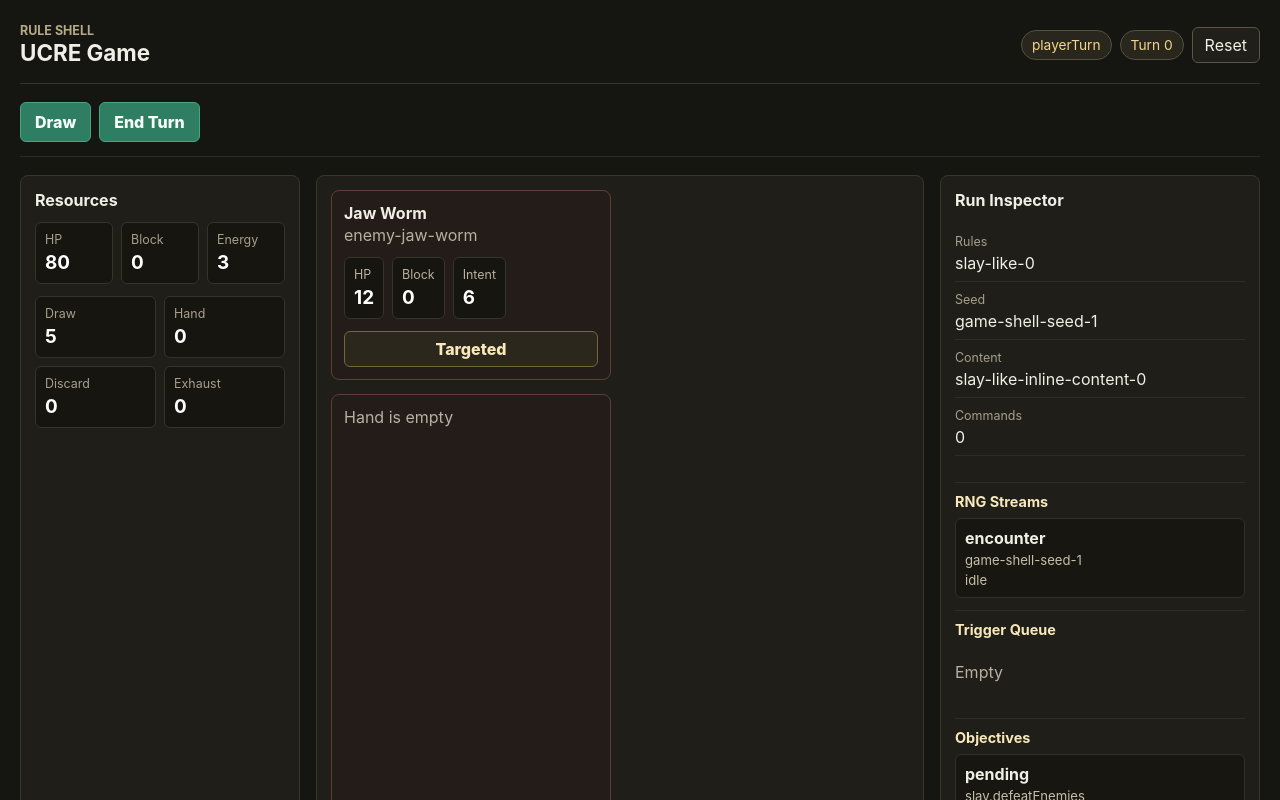
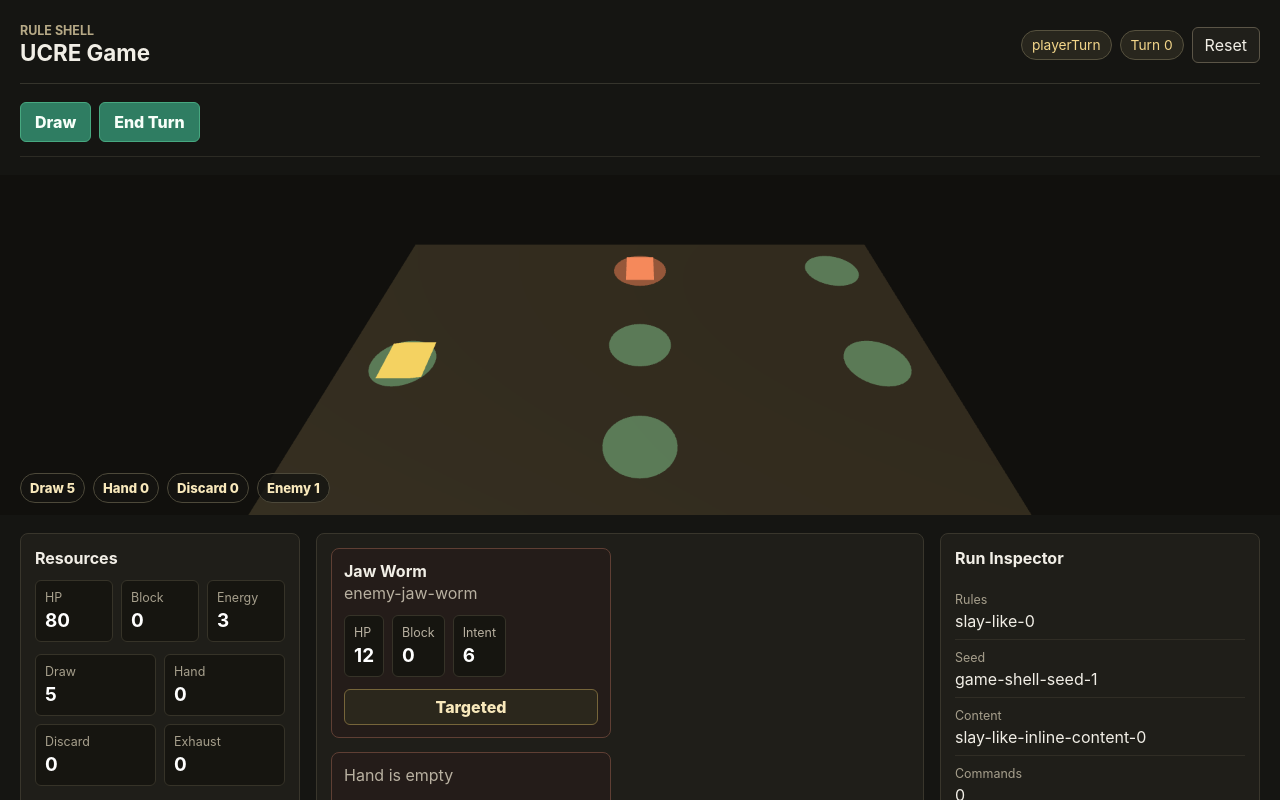
Before and after one commit to onovich/UCRE, a React (Vite) app in the folder apps/game/: page / in a window 1280 px wide. Shown: the top 800 px of the page. Built offline with nearby package versions, Linux system fonts and the light colour scheme.

Commit message:
feat(theater): add three scene shell

```diff
--- a/apps/game/package.json
+++ b/apps/game/package.json
@@ -6,6 +6,7 @@
   "dependencies": {
     "@ucre/core": "workspace:*",
     "@ucre/rulesets": "workspace:*",
+    "@ucre/theater-three": "workspace:*",
     "react": "^19.1.0",
     "react-dom": "^19.1.0"
   },
--- a/apps/game/src/App.tsx
+++ b/apps/game/src/App.tsx
@@ -11,6 +11,7 @@ import {
   executeSlayLikeCommand,
 } from "@ucre/rulesets";
 
+import { TheaterCanvas } from "./TheaterCanvas.js";
 import "./styles.css";
 
 const PLAYER_ID = "player-1";
@@ -178,6 +179,8 @@ export function App({ appName = "UCRE Game" }: AppProps) {
           End Turn
         </button>
       </section>
+
+      <TheaterCanvas state={state} />
 
       <section className="dashboard-grid" aria-label="Game dashboard">
         <aside className="side-panel" aria-label="Resources">
--- /dev/null
+++ b/apps/game/src/TheaterCanvas.tsx
@@ -0,0 +1,74 @@
+import { useEffect, useMemo, useRef } from "react";
+
+import type { GameState } from "@ucre/core";
+import { createCardTheater, type CardTheater, type TheaterRenderInput } from "@ucre/theater-three";
+import { SLAY_LIKE_ZONES } from "@ucre/rulesets";
+
+interface TheaterCanvasProps {
+  readonly state: GameState;
+}
+
+export function TheaterCanvas({ state }: TheaterCanvasProps) {
+  const canvasRef = useRef<HTMLCanvasElement | null>(null);
+  const theaterRef = useRef<CardTheater | null>(null);
+  const renderInput = useMemo(() => createRenderInput(state), [state]);
+  const renderInputRef = useRef(renderInput);
+
+  useEffect(() => {
+    renderInputRef.current = renderInput;
+    theaterRef.current?.update(renderInput);
+  }, [renderInput]);
+
+  useEffect(() => {
+    const canvas = canvasRef.current;
+    const host = canvas?.parentElement;
+    if (!canvas || !host) {
+      return undefined;
+    }
+
+    const theater = createCardTheater(canvas);
+    theaterRef.current = theater;
+
+    const resize = () => {
+      const bounds = host.getBoundingClientRect();
+      theater.resize(bounds.width, bounds.height);
+      theater.update(renderInputRef.current);
+    };
+    const observer = new ResizeObserver(resize);
+    observer.observe(host);
+    resize();
+
+    return () => {
+      observer.disconnect();
+      theater.dispose();
+      theaterRef.current = null;
+    };
+  }, []);
+
+  return (
+    <section className="theater-stage" aria-label="Card theater">
+      <canvas ref={canvasRef} aria-label="Three.js card theater" />
+      <div className="theater-overlay" aria-label="Theater counts">
+        <span>Draw {renderInput.drawPileCount}</span>
+        <span>Hand {renderInput.handCount}</span>
+        <span>Discard {renderInput.discardPileCount}</span>
+        <span>Enemy {renderInput.enemyCount}</span>
+      </div>
+    </section>
+  );
+}
+
+function createRenderInput(state: GameState): TheaterRenderInput {
+  return {
+    drawPileCount: countZoneObjects(state, SLAY_LIKE_ZONES.drawPile),
+    handCount: countZoneObjects(state, SLAY_LIKE_ZONES.hand),
+    playAreaCount: countZoneObjects(state, SLAY_LIKE_ZONES.playArea),
+    discardPileCount: countZoneObjects(state, SLAY_LIKE_ZONES.discardPile),
+    enemyCount: countZoneObjects(state, SLAY_LIKE_ZONES.enemy),
+    rewardCount: countZoneObjects(state, SLAY_LIKE_ZONES.reward),
+  };
+}
+
+function countZoneObjects(state: GameState, zoneId: string): number {
+  return state.zones[zoneId]?.objectIds.length ?? 0;
+}
--- a/apps/game/src/styles.css
+++ b/apps/game/src/styles.css
@@ -137,6 +137,41 @@ button:disabled {
 .command-bar {
   border-bottom: 1px solid #2c2b24;
   padding-bottom: 14px;
+}
+
+.theater-stage {
+  background: #11100d;
+  height: 340px;
+  margin-left: -20px;
+  margin-right: -20px;
+  overflow: hidden;
+  position: relative;
+}
+
+.theater-stage canvas {
+  display: block;
+  height: 100%;
+  width: 100%;
+}
+
+.theater-overlay {
+  bottom: 12px;
+  display: flex;
+  flex-wrap: wrap;
+  gap: 8px;
+  left: 20px;
+  position: absolute;
+  right: 20px;
+}
+
+.theater-overlay span {
+  background: rgb(21 21 18 / 82%);
+  border: 1px solid #4d493a;
+  border-radius: 999px;
+  color: #f8e8bb;
+  font-size: 0.82rem;
+  font-weight: 800;
+  padding: 6px 9px;
 }
 
 .dashboard-grid {
@@ -511,6 +546,12 @@ button:disabled {
     padding: 14px;
   }
 
+  .theater-stage {
+    height: 260px;
+    margin-left: -14px;
+    margin-right: -14px;
+  }
+
   .app-header {
     align-items: flex-start;
     flex-direction: column;
--- a/packages/theater-three/package.json
+++ b/packages/theater-three/package.json
@@ -4,7 +4,8 @@
   "private": true,
   "type": "module",
   "dependencies": {
-    "@ucre/presentation-core": "workspace:*"
+    "@ucre/presentation-core": "workspace:*",
+    "three": "^0.184.0"
   },
   "exports": {
     ".": {
@@ -17,5 +18,8 @@
   ],
   "scripts": {
     "build": "tsc -p tsconfig.json"
+  },
+  "devDependencies": {
+    "@types/three": "^0.184.1"
   }
 }
--- a/packages/theater-three/src/index.ts
+++ b/packages/theater-three/src/index.ts
@@ -1,11 +1,239 @@
 import { UCRE_PRESENTATION_CORE_PACKAGE_ID } from "@ucre/presentation-core";
+import * as THREE from "three";
 
 export interface TheaterThreePackageIdentity {
   presentationCorePackageId: typeof UCRE_PRESENTATION_CORE_PACKAGE_ID;
 }
+
+export const THEATER_ANCHOR_IDS = {
+  drawPile: "drawPile",
+  hand: "hand",
+  playArea: "playArea",
+  discardPile: "discardPile",
+  enemy: "enemy",
+  reward: "reward",
+} as const;
+
+export type TheaterAnchorId = (typeof THEATER_ANCHOR_IDS)[keyof typeof THEATER_ANCHOR_IDS];
+
+export interface TheaterAnchor {
+  readonly id: TheaterAnchorId;
+  readonly label: string;
+  readonly position: readonly [number, number, number];
+}
+
+export interface TheaterRenderInput {
+  readonly drawPileCount: number;
+  readonly handCount: number;
+  readonly playAreaCount: number;
+  readonly discardPileCount: number;
+  readonly enemyCount: number;
+  readonly rewardCount: number;
+}
+
+export interface CardTheater {
+  readonly anchors: readonly TheaterAnchor[];
+  resize(width: number, height: number): void;
+  update(input: TheaterRenderInput): void;
+  render(): void;
+  dispose(): void;
+}
+
+const CARD_WIDTH = 0.44;
+const CARD_HEIGHT = 0.64;
 
 export function createTheaterThreePackageIdentity(): TheaterThreePackageIdentity {
   return {
     presentationCorePackageId: UCRE_PRESENTATION_CORE_PACKAGE_ID,
   };
 }
+
+export function createTheaterAnchorLayout(): readonly TheaterAnchor[] {
+  return [
+    {
+      id: THEATER_ANCHOR_IDS.drawPile,
+      label: "Draw",
+      position: [-3.1, 0, 0.35],
+    },
+    {
+      id: THEATER_ANCHOR_IDS.hand,
+      label: "Hand",
+      position: [0, 0, 1.65],
+    },
+    {
+      id: THEATER_ANCHOR_IDS.playArea,
+      label: "Play",
+      position: [0, 0, 0],
+    },
+    {
+      id: THEATER_ANCHOR_IDS.discardPile,
+      label: "Discard",
+      position: [3.1, 0, 0.35],
+    },
+    {
+      id: THEATER_ANCHOR_IDS.enemy,
+      label: "Enemy",
+      position: [0, 0, -1.75],
+    },
+    {
+      id: THEATER_ANCHOR_IDS.reward,
+      label: "Reward",
+      position: [3.1, 0, -1.75],
+    },
+  ];
+}
+
+export function createCardTheater(canvas: HTMLCanvasElement): CardTheater {
+  const renderer = new THREE.WebGLRenderer({
+    antialias: true,
+    canvas,
+    preserveDrawingBuffer: true,
+  });
+  renderer.setClearColor(0x11100d, 1);
+  renderer.setPixelRatio(1.5);
+
+  const scene = new THREE.Scene();
+  scene.background = new THREE.Color(0x11100d);
+
+  const camera = new THREE.PerspectiveCamera(38, 1, 0.1, 100);
+  camera.position.set(0, 4.6, 4.9);
+  camera.lookAt(0, 0, 0);
+
+  const tableRoot = new THREE.Group();
+  scene.add(tableRoot);
+
+  const table = new THREE.Mesh(
+    new THREE.PlaneGeometry(7.8, 5.1),
+    new THREE.MeshStandardMaterial({
+      color: 0x242019,
+      roughness: 0.78,
+      metalness: 0.05,
+      side: THREE.DoubleSide,
+    }),
+  );
+  table.rotation.x = -Math.PI / 2;
+  tableRoot.add(table);
+
+  const anchors = createTheaterAnchorLayout();
+  const anchorGroup = new THREE.Group();
+  tableRoot.add(anchorGroup);
+
+  for (const anchor of anchors) {
+    const marker = new THREE.Mesh(
+      new THREE.CircleGeometry(0.42, 36),
+      new THREE.MeshStandardMaterial({
+        color: anchor.id === THEATER_ANCHOR_IDS.enemy ? 0x7f4c3c : 0x4a6e5d,
+        roughness: 0.85,
+        side: THREE.DoubleSide,
+      }),
+    );
+    marker.position.set(anchor.position[0], 0.014, anchor.position[2]);
+    marker.rotation.x = -Math.PI / 2;
+    anchorGroup.add(marker);
+  }
+
+  const cardGroup = new THREE.Group();
+  tableRoot.add(cardGroup);
+
+  scene.add(new THREE.HemisphereLight(0xfff0c8, 0x1f2724, 2.2));
+  const keyLight = new THREE.DirectionalLight(0xfff1cb, 2.6);
+  keyLight.position.set(-2, 5, 3);
+  scene.add(keyLight);
+
+  function render() {
+    renderer.render(scene, camera);
+  }
+
+  return {
+    anchors,
+    resize(width, height) {
+      const safeWidth = Math.max(1, width);
+      const safeHeight = Math.max(1, height);
+      renderer.setSize(safeWidth, safeHeight, false);
+      camera.aspect = safeWidth / safeHeight;
+      camera.updateProjectionMatrix();
+      render();
+    },
+    update(input) {
+      clearGroup(cardGroup);
+      addZoneCards(cardGroup, anchors, THEATER_ANCHOR_IDS.drawPile, input.drawPileCount, 0xd5c26a);
+      addZoneCards(cardGroup, anchors, THEATER_ANCHOR_IDS.hand, input.handCount, 0xf1eee6);
+      addZoneCards(cardGroup, anchors, THEATER_ANCHOR_IDS.playArea, input.playAreaCount, 0x7fb79b);
+      addZoneCards(
+        cardGroup,
+        anchors,
+        THEATER_ANCHOR_IDS.discardPile,
+        input.discardPileCount,
+        0x9c8e78,
+      );
+      addZoneCards(cardGroup, anchors, THEATER_ANCHOR_IDS.enemy, input.enemyCount, 0xd67d63);
+      addZoneCards(cardGroup, anchors, THEATER_ANCHOR_IDS.reward, input.rewardCount, 0x5fc19e);
+      render();
+    },
+    render,
+    dispose() {
+      clearGroup(tableRoot);
+      renderer.dispose();
+    },
+  };
+}
+
+function addZoneCards(
+  group: THREE.Group,
+  anchors: readonly TheaterAnchor[],
+  anchorId: TheaterAnchorId,
+  count: number,
+  color: number,
+): void {
+  const anchor = anchors.find((entry) => entry.id === anchorId);
+  if (!anchor) {
+    return;
+  }
+
+  for (let index = 0; index < count; index += 1) {
+    const mesh = new THREE.Mesh(
+      new THREE.PlaneGeometry(CARD_WIDTH, CARD_HEIGHT),
+      new THREE.MeshStandardMaterial({
+        color,
+        roughness: 0.72,
+        metalness: 0.02,
+        side: THREE.DoubleSide,
+      }),
+    );
+    const [x, , z] = anchor.position;
+    const centeredIndex = index - (count - 1) / 2;
+    const handOffset = anchorId === THEATER_ANCHOR_IDS.hand ? centeredIndex * 0.52 : 0;
+    const stackOffset = anchorId === THEATER_ANCHOR_IDS.hand ? 0 : index * 0.035;
+    const depthOffset = anchorId === THEATER_ANCHOR_IDS.hand ? Math.abs(centeredIndex) * -0.06 : 0;
+    mesh.position.set(x + handOffset + stackOffset, 0.055 + index * 0.006, z + depthOffset);
+    mesh.rotation.x = -Math.PI / 2;
+    mesh.rotation.z = anchorId === THEATER_ANCHOR_IDS.hand ? centeredIndex * -0.14 : 0;
+    group.add(mesh);
+  }
+}
+
+function clearGroup(group: THREE.Group): void {
+  for (const child of [...group.children]) {
+    group.remove(child);
+    disposeObject(child);
+  }
+}
+
+function disposeObject(object: THREE.Object3D): void {
+  for (const child of [...object.children]) {
+    object.remove(child);
+    disposeObject(child);
+  }
+
+  if (object instanceof THREE.Mesh) {
+    object.geometry.dispose();
+
+    if (Array.isArray(object.material)) {
+      for (const material of object.material) {
+        material.dispose();
+      }
+    } else {
+      object.material.dispose();
+    }
+  }
+}
--- a/packages/theater-three/tsconfig.json
+++ b/packages/theater-three/tsconfig.json
@@ -1,6 +1,7 @@
 {
   "extends": "../../tsconfig.package.json",
   "compilerOptions": {
+    "lib": ["ES2022", "DOM"],
     "outDir": "dist",
     "rootDir": "src",
     "tsBuildInfoFile": "dist/tsconfig.tsbuildinfo"
```
Also changed, not shown: 4 other files (tests, documents, lock files or other folders).
